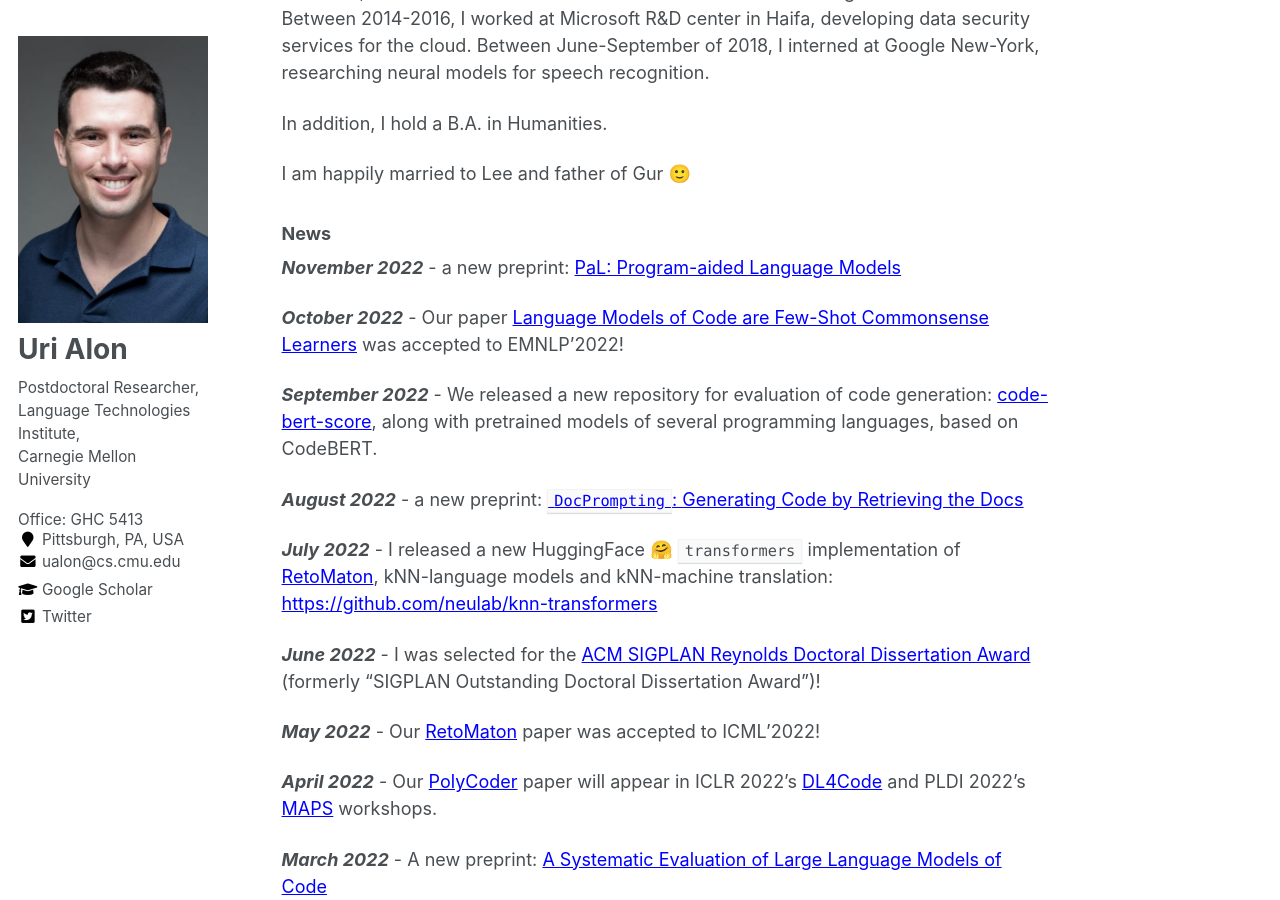
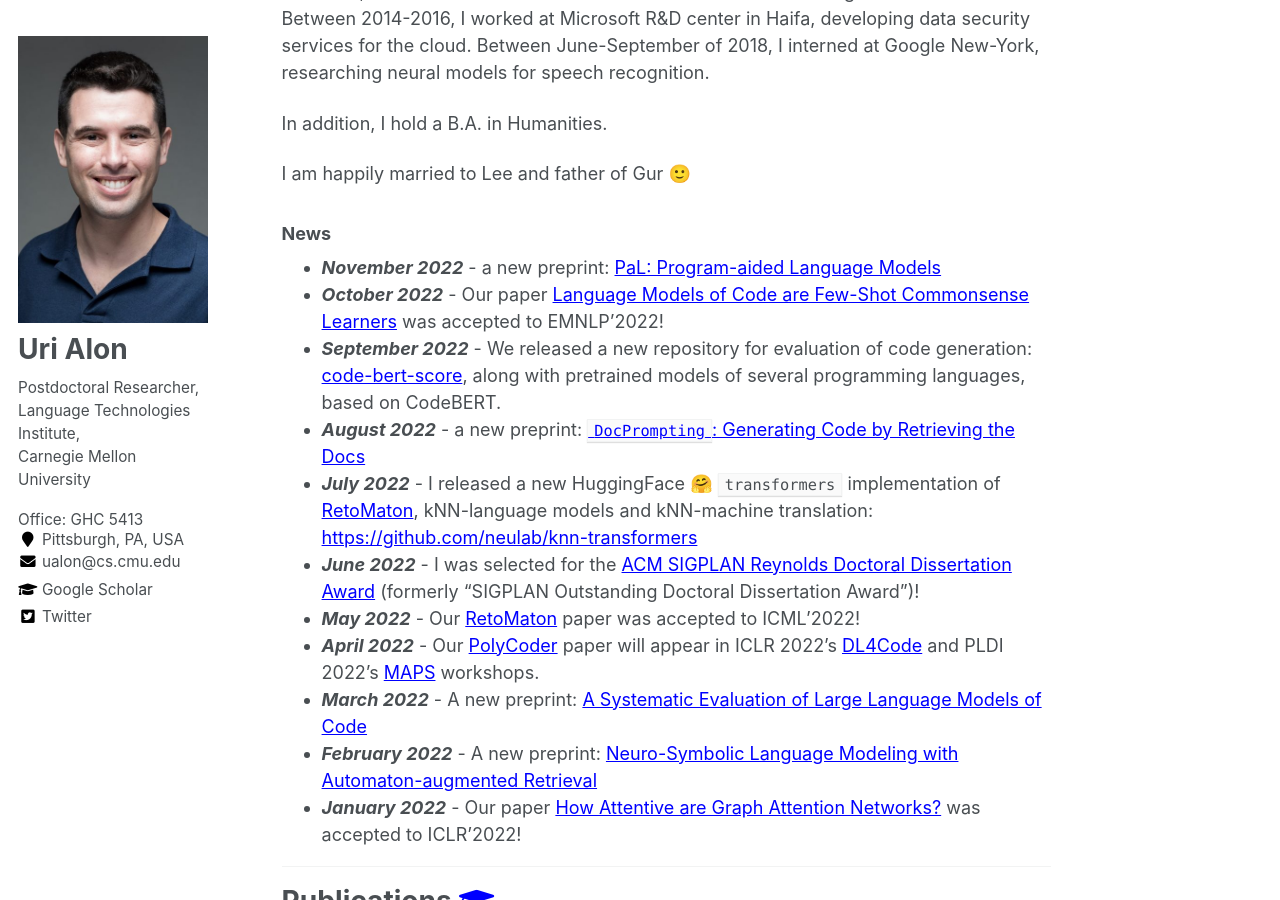
Before and after one commit to urialon/urialon.github.io, a Jekyll site: the page built from _pages/about.md, in a window 1280 px wide and 900 px high, scrolled down 408 px. Built offline with Jekyll 4.4.1, drawn with Linux system fonts in a browser that asks for light colours.

Commit message:
new to list

```diff
--- a/_pages/about.md
+++ b/_pages/about.md
@@ -63,27 +63,17 @@ In addition, I hold a B.A. in Humanities.
 I am happily married to Lee and father of Gur 🙂
 
 ### News
-**_November 2022_** - a new preprint: [PaL: Program-aided Language Models](#pal)
-
-**_October 2022_** - Our paper [Language Models of Code are Few-Shot Commonsense Learners](#cocogen) was accepted to EMNLP'2022!
-
-**_September 2022_** - We released a new repository for evaluation of code generation: [code-bert-score](https://github.com/neulab/code-bert-score){:target="_blank"}, along with pretrained models of several programming languages, based on CodeBERT.
-
-**_August 2022_** - a new preprint: [`DocPrompting`: Generating Code by Retrieving the Docs](#doccoder)
-
-**_July 2022_** - I released a new HuggingFace 🤗 `transformers` implementation of [RetoMaton](#retomaton), kNN-language models and kNN-machine translation: [https://github.com/neulab/knn-transformers](https://github.com/neulab/knn-transformers){:target="_blank"}
-
-**_June 2022_** - I was selected for the [ACM SIGPLAN Reynolds Doctoral Dissertation Award](https://www.sigplan.org/Awards/Dissertation/){:target="_blank"} (formerly "SIGPLAN Outstanding Doctoral Dissertation Award")!
-
-**_May 2022_** - Our [RetoMaton](#retomaton) paper was accepted to ICML'2022!
-
-**_April 2022_** - Our [PolyCoder](#polycoder) paper will appear in ICLR 2022's [DL4Code](https://dl4c.github.io/papers/){:target="_blank"} and PLDI 2022's [MAPS](https://pldi22.sigplan.org/home/maps-2022){:target="_blank"} workshops.
-
-**_March 2022_** - A new preprint: [A Systematic Evaluation of Large Language Models of Code](#polycoder)
-
-**_February 2022_** - A new preprint: [Neuro-Symbolic Language Modeling with Automaton-augmented Retrieval](#retomaton)
-
-**_January 2022_** - Our paper [How Attentive are Graph Attention Networks?](#attentive) was accepted to ICLR'2022!
+* **_November 2022_** - a new preprint: [PaL: Program-aided Language Models](#pal)
+* **_October 2022_** - Our paper [Language Models of Code are Few-Shot Commonsense Learners](#cocogen) was accepted to EMNLP'2022!
+* **_September 2022_** - We released a new repository for evaluation of code generation: [code-bert-score](https://github.com/neulab/code-bert-score){:target="_blank"}, along with pretrained models of several programming languages, based on CodeBERT.
+* **_August 2022_** - a new preprint: [`DocPrompting`: Generating Code by Retrieving the Docs](#doccoder)
+* **_July 2022_** - I released a new HuggingFace 🤗 `transformers` implementation of [RetoMaton](#retomaton), kNN-language models and kNN-machine translation: [https://github.com/neulab/knn-transformers](https://github.com/neulab/knn-transformers){:target="_blank"}
+* **_June 2022_** - I was selected for the [ACM SIGPLAN Reynolds Doctoral Dissertation Award](https://www.sigplan.org/Awards/Dissertation/){:target="_blank"} (formerly "SIGPLAN Outstanding Doctoral Dissertation Award")!
+* **_May 2022_** - Our [RetoMaton](#retomaton) paper was accepted to ICML'2022!
+* **_April 2022_** - Our [PolyCoder](#polycoder) paper will appear in ICLR 2022's [DL4Code](https://dl4c.github.io/papers/){:target="_blank"} and PLDI 2022's [MAPS](https://pldi22.sigplan.org/home/maps-2022){:target="_blank"} workshops.
+* **_March 2022_** - A new preprint: [A Systematic Evaluation of Large Language Models of Code](#polycoder)
+* **_February 2022_** - A new preprint: [Neuro-Symbolic Language Modeling with Automaton-augmented Retrieval](#retomaton)
+* **_January 2022_** - Our paper [How Attentive are Graph Attention Networks?](#attentive) was accepted to ICLR'2022!
 
 ---
 # Publications <a href="https://scholar.google.com/citations?user=QBn7vq8AAAAJ&hl=en&oi=ao" target="_blank"><i class="fas fa-fw fa-graduation-cap"></i></a><a name="publications"></a>
```
